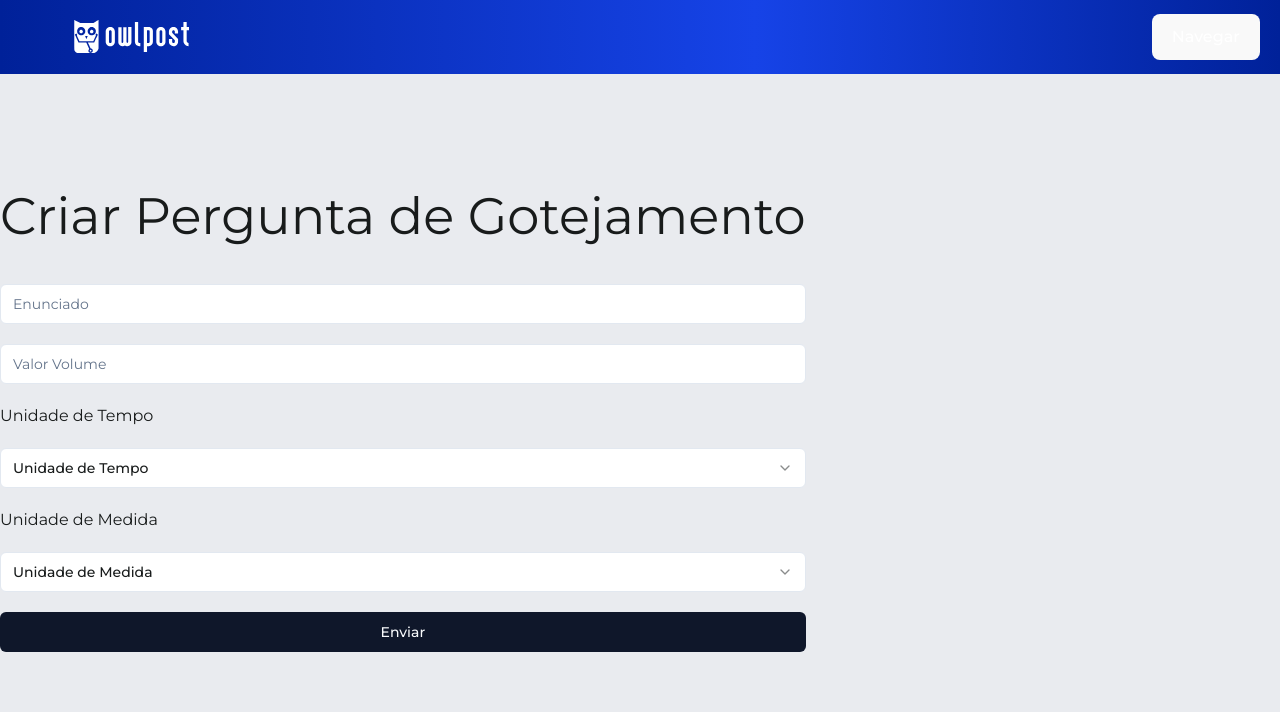
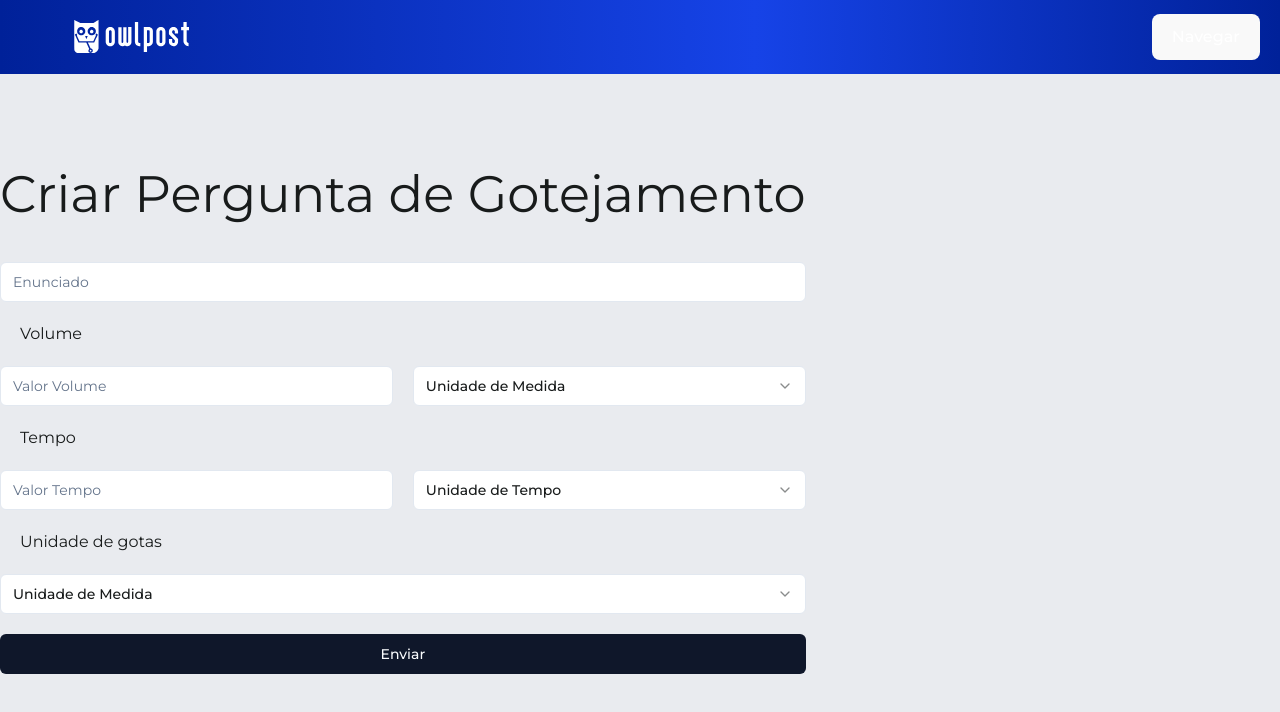
Before and after one commit to BlackKing72/pi-game-calculo, a React (Vite) app: page /registrarGotejamento in a window 1280 px wide. Shown: the top 712 px of the page. Built offline with nearby package versions, Linux system fonts and the light colour scheme.

Commit message:
Adicionando funcionalidade com a API

```diff
--- a/src/pages/RegistrarGotejamento.jsx
+++ b/src/pages/RegistrarGotejamento.jsx
@@ -1,16 +1,28 @@
 import {Input} from "../components/ui/input";
 import { Button } from "../components/ui/button";
-import {
-    Select,
-    SelectContent,
-    SelectItem,
-    SelectTrigger,
-    SelectValue,
-  } from "@/components/ui/select"
-
+import {Select,SelectContent,SelectItem,SelectTrigger,SelectValue,} from "@/components/ui/select"
+import { useState } from "react";
+import * as grandeza from '../models/grandeza'
+import * as unidade from '../models/unidade'
 import Navbar from "../components/Navbar";
+import * as perguntasService from '../services/perguntasService'
+import { Gotas, Microgotas, Horas, Minutos, Miligramas,Mililitros,Gramas, Litros } from "../models/unidade";
 
 const RegistrarGotejamento = () => {
+
+    const [enunciado, setEnunciado] = useState();
+    const [tempo, setTempo] = useState(new grandeza.Grandeza(0, unidade.UnidadeVolume));
+    const [tempoUnidade, setTempoUnidade] = useState();
+    const [volume, setVolume] = useState(new grandeza.Grandeza(0, unidade.UnidadeVolume));
+    const [volumeUnidade, setVolumeUnidade] = useState();
+
+    const handleEnviar = async () =>{
+        await perguntasService.criarQuestaoGotejamento(
+            enunciado,
+            new grandeza.Grandeza(tempo, tempoUnidade),
+            new grandeza.Grandeza(volume, volumeUnidade));
+    }
+
     return(
         <>
         <div className="absolute top-0 left-0 right-0">
@@ -20,29 +32,47 @@ const RegistrarGotejamento = () => {
             <h1>Criar Pergunta de Gotejamento</h1>
         </div>
         <div className="flex flex-col gap-5">
-            <Input placeholder="Enunciado"></Input>
-            <Input type="number" placeholder="Valor Volume"></Input>
-            <Select>
-                <h3 className="flex">Unidade de Tempo</h3>
+            <Input placeholder="Enunciado" value={enunciado} on onChange={e => setEnunciado(e.target.value)}/>
+            <h3 className="text-left pl-5">Volume</h3>
+            <div className="flex flex-row gap-5">
+                <Input type="number" value={volume} placeholder="Valor Volume" onChange={(e) => setVolume(e.target.valueAsNumber)}/>
+                <Select onValueChange={nome => setVolumeUnidade(unidade.buscarUnidadePorNome(nome))}>
                     <SelectTrigger>
-                    <SelectValue placeholder="Unidade de Tempo" />
+                        <SelectValue value={volumeUnidade} placeholder="Unidade de Medida"/>
                     </SelectTrigger>
                     <SelectContent>
-                    <SelectItem value="Minutos">Minutos</SelectItem>
-                    <SelectItem value="Horas">Horas</SelectItem>
+                    {
+                                unidade.unidades.map((unidade, index) =>
+                                    <SelectItem key={index} value={index} >{unidade.nome}</SelectItem>
+                                )
+                            }
                     </SelectContent>
                 </Select>
-            <h3 className="flex">Unidade de Medida</h3>
-            <Select>
+            </div>
+            <h3 className="text-left pl-5">Tempo</h3>
+            <div className="flex flex-row gap-5">
+                <Input value={tempo} type="number" placeholder="Valor Tempo" onChange={e => setTempo(e.target.valueAsNumber)}/>
+                <Select onValueChange={nome => setTempoUnidade(unidade.buscarUnidadePorNome(nome))}>
                     <SelectTrigger>
-                    <SelectValue placeholder="Unidade de Medida" />
+                        <SelectValue value={tempoUnidade} placeholder="Unidade de Tempo" />
                     </SelectTrigger>
                     <SelectContent>
-                    <SelectItem value="Gotas">Gotas</SelectItem>
-                    <SelectItem value="Micro_Gotas">Micro Gotas</SelectItem>
+                        <SelectItem value={Minutos.nome}>{Minutos.nome}</SelectItem>
+                        <SelectItem value={Horas.nome}>{Horas.nome}</SelectItem>
                     </SelectContent>
                 </Select>
-            <Button>Enviar</Button>
+            </div>
+            <h3 className="text-left pl-5">Unidade de gotas</h3>
+            <Select onValueChange={nome => setVolumeUnidade(unidade.buscarUnidadePorNome(nome))}>
+                    <SelectTrigger>
+                        <SelectValue value={volumeUnidade} placeholder="Unidade de Medida"/>
+                    </SelectTrigger>
+                    <SelectContent>
+                        <SelectItem value={Gotas.nome}>{Gotas.nome}</SelectItem>
+                        <SelectItem value={Microgotas.nome}>{Microgotas.nome}</SelectItem>
+                    </SelectContent>
+                </Select>
+            <Button onClick={handleEnviar}>Enviar</Button>
         </div>
         </>
     )
--- a/src/pages/RegistrarRegraTres.jsx
+++ b/src/pages/RegistrarRegraTres.jsx
@@ -7,7 +7,6 @@ import { Select, SelectContent, SelectItem, SelectTrigger, SelectValue } from '.
 import * as perguntasService from '../services/perguntasService'
 import * as unidade from '../models/unidade'
 import * as grandeza from '../models/grandeza'
-import { Move3D } from "lucide-react";
 
 const RegistrarRegraTres = () => {
 
@@ -20,11 +19,13 @@ const RegistrarRegraTres = () => {
     const [diluenteUnidade, setDiluenteUnidade] = useState();
 
     const handleEnviar = async () => {
-     await perguntasService.criarQuestaoRegraDeTres(
-        enunciado,
-        new grandeza.Grandeza(prescricao, prescricaoUnidade),
-        new grandeza.Grandeza(medicamento, medicamentoUnidade),
-        new grandeza.Grandeza(diluente, diluenteUnidade));
+    //  await perguntasService.criarQuestaoRegraDeTres(
+    //     enunciado,
+    //     new grandeza.Grandeza(prescricao, prescricaoUnidade),
+    //     new grandeza.Grandeza(medicamento, medicamentoUnidade),
+    //     new grandeza.Grandeza(diluente, diluenteUnidade));
+
+    console.log(prescricaoUnidade)
     };
 
     return (
@@ -37,11 +38,12 @@ const RegistrarRegraTres = () => {
             </div>
             <div className="flex flex-col gap-5">
                 <Input placeholder="Enunciado" value={enunciado} on onChange={e => setEnunciado(e.target.value)}/>
+                <h3 className="text-left pl-5">Prescrição</h3>
                 <div className="flex gap-5">
                     <Input type="number" value={prescricao} placeholder="Valor Prescrição" onChange={e => setPrescricao(e.target.valueAsNumber)}/>
                     <Select onValueChange={index => setPrescricaoUnidade(unidade.unidades[index])}>
-                        <SelectTrigger value={prescricaoUnidade}>
-                            <SelectValue placeholder="Selecionar um valor" />
+                        <SelectTrigger >
+                            <SelectValue value={prescricaoUnidade} placeholder="Selecionar uma unidade" />
                         </SelectTrigger>
                         <SelectContent>
                             {
@@ -52,11 +54,12 @@ const RegistrarRegraTres = () => {
                         </SelectContent>
                     </Select>
                 </div>
+                <h3 className="text-left pl-5">Medicamento</h3>
                 <div className="flex gap-5">
                     <Input type="number" value={medicamento} placeholder="Valor Medicamento" onChange={m => setMedicamento(m.target.valueAsNumber)}/>
                     <Select onValueChange={index => setMedicamentoUnidade(unidade.unidades[index])}>
                         <SelectTrigger >
-                            <SelectValue value={medicamentoUnidade} placeholder="Selecionar um valor"/>
+                            <SelectValue value={medicamentoUnidade} placeholder="Selecionar uma unidade"/>
                         </SelectTrigger>
                         <SelectContent>
                             {
@@ -67,11 +70,12 @@ const RegistrarRegraTres = () => {
                         </SelectContent>
                     </Select>
                 </div>
+                <h3 className="text-left pl-5">Diluente</h3>
                 <div className="flex gap-5">
                     <Input type="number" value={diluente} placeholder="Valor Diluente" onChange={e => setDiluente(e.target.valueAsNumber)}/>
                     <Select onValueChange={index => setDiluenteUnidade(unidade.unidades[index])}>
                         <SelectTrigger>
-                            <SelectValue value={diluenteUnidade} placeholder="Selecionar um valor" />
+                            <SelectValue value={diluenteUnidade} placeholder="Selecionar uma unidade" />
                         </SelectTrigger>
                         <SelectContent>
                             {
```
Lines whose indentation alone changed are shown as unchanged.
